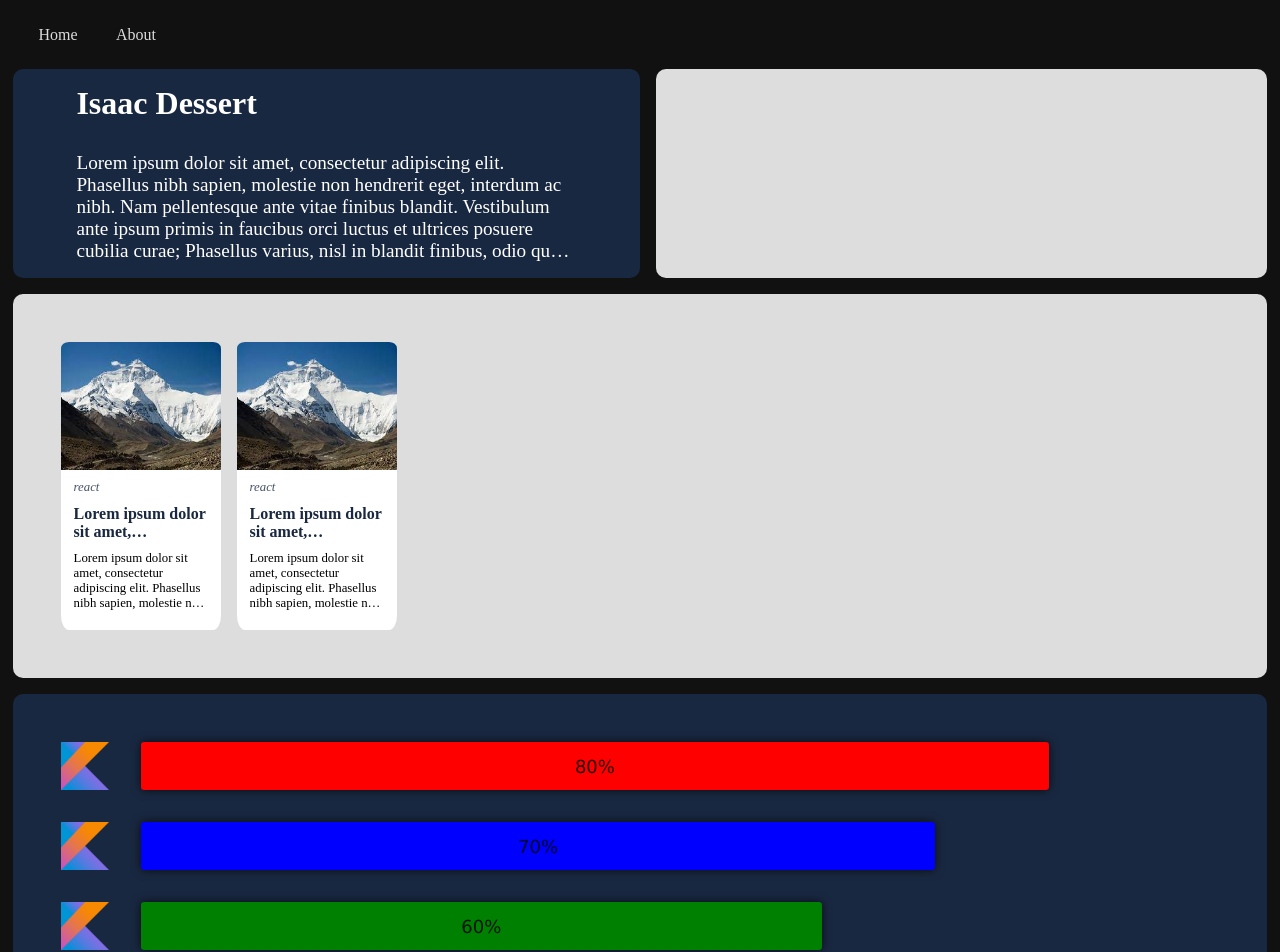
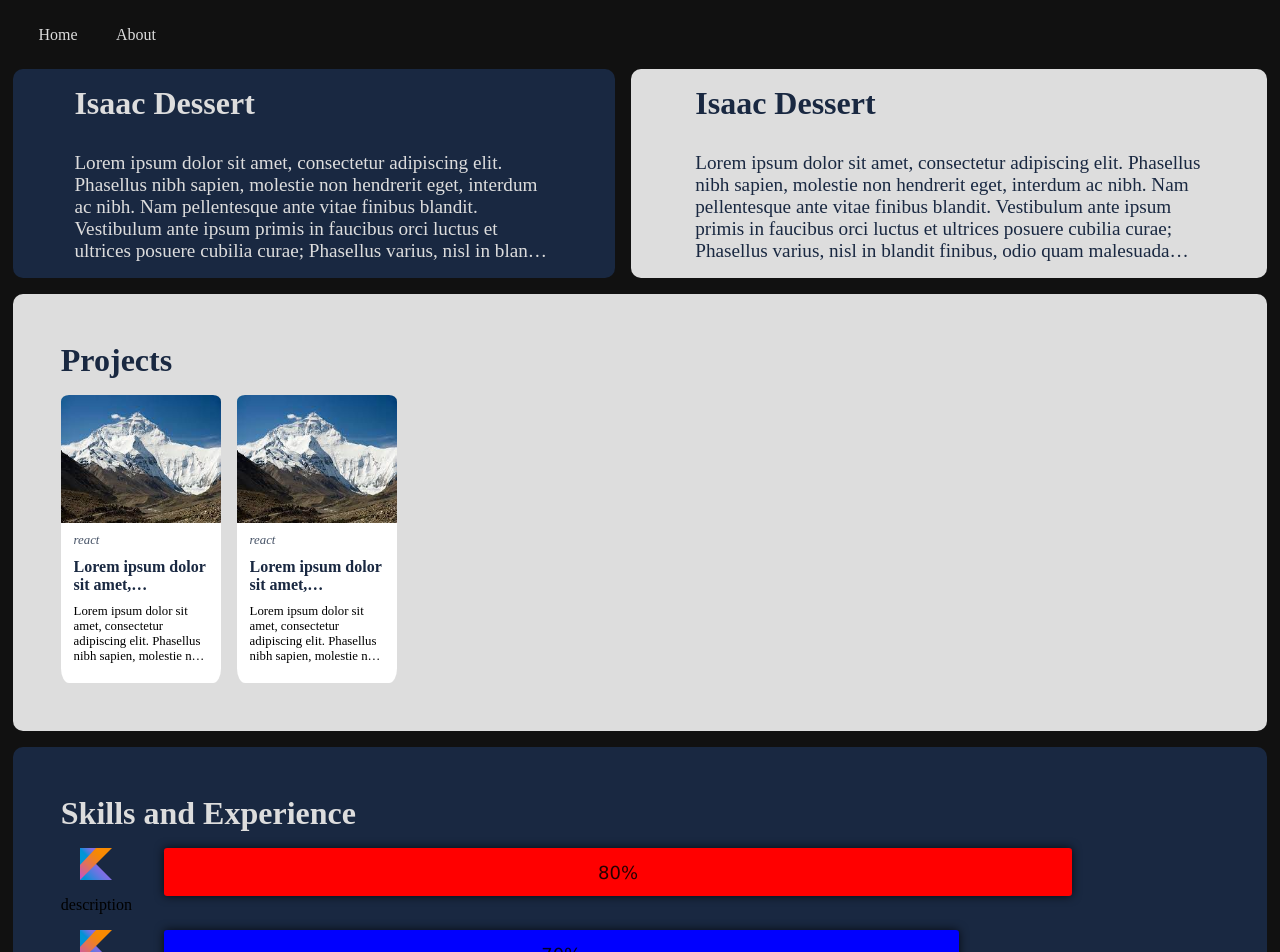
Before and after one commit to codemonckey/Isaac-Dessert-Portfolio, a Next.js app in the folder frontend/coffee-shoppe/: page /about in a window 1280 px wide. Shown: the top 952 px of the page. Built offline with nearby package versions, Linux system fonts and the light colour scheme.

Commit message:
about page dunza

```diff
--- a/frontend/coffee-shoppe/components/ExperienceBar.jsx
+++ b/frontend/coffee-shoppe/components/ExperienceBar.jsx
@@ -18,11 +18,14 @@ const experienceData =[{"image":"icons/Kotlin_Icon.svg.png","color":"red","width
                     return (<div className={styles.skillSet} key={idx}>
                         <div
                             onMouseEnter={() => setAnimated(() => true)}
-                            onAnimationEnd={() => setAnimated(() => false)}>
+                            onAnimationEnd={() => setAnimated(() => false)}
+                            className={bars.imageContainer}
+                           >
                             <img
-                            style={{height: "3em", width: "3em"}}
+                            style={{height: "2em", width: "2em"}}
                             className={animated ? bars.imageSkills : bars.imageSkillsNoAnimation}
                             src={d.image} />
+                            <p>description</p>
                          </div>
                         <div className={bars.bar} style={{background: d.color, "--width-var": d.width + '%'}}>
                                 <div className={bars.barText}>
--- a/frontend/coffee-shoppe/components/ParagraphBlurb.jsx
+++ b/frontend/coffee-shoppe/components/ParagraphBlurb.jsx
@@ -5,8 +5,8 @@ import styles from "../styles/ParagraphBlurb.module.css"
 export const ParagraphBlurb = (props) => {
     return (
       <div className={styles.paragraphContainer}>
-        <p className={styles.header}>{props.header}</p>
-         <p className={styles.text}>{props.text}</p>
+        <p className={styles.header} style={{color: props.color}}>{props.header}</p>
+         <p className={styles.text} style={{color: props.color}}>{props.text}</p>
       </div>
     )
 }
--- a/frontend/coffee-shoppe/pages/about.js
+++ b/frontend/coffee-shoppe/pages/about.js
@@ -13,19 +13,22 @@ function about() {
                 <div className={styles.container}>
 
                     <div className={styles.threeFourthPanel}>
-                        <div className={styles}></div>
-                        <ParagraphBlurb text ={experienceData.text} header = {experienceData.header}/>
+                        <ParagraphBlurb text ={experienceData.text} header = {experienceData.header} color = "#dddddd"/>
                     </div>
                     <div className={styles.quarterPanel}>
+                        <ParagraphBlurb text ={experienceData.text} header = {experienceData.header} color = "#192841" />
                     </div>
                     <div className={styles.odds}>
+                        <p className={styles.section}>Projects</p>
                         <Projects/>
                     </div>
                     <div className={styles.evens}>
+                        <p className={styles.whiteSection}>Skills and Experience</p>
                         <ExperienceBar/>
                     </div>
                     <div className={styles.odds}>
-
+                        <p className={styles.section}>Work Experience</p>
+                        <Projects/>
                     </div>
                 </div>
             <Footer/>
--- a/frontend/coffee-shoppe/styles/Bars.module.css
+++ b/frontend/coffee-shoppe/styles/Bars.module.css
@@ -1,4 +1,3 @@
-
   .flexContainer {
     display: flex;
     flex-direction: column;
@@ -74,6 +73,13 @@
       animation: spin 1s;
     }
 
+    .imageContainer {
+        display: flex;
+        justify-content: center;
+        align-items: center;
+        flex-direction: column;
+    }
+
     @keyframes spin {
         from { transform: rotate(0deg); }
         to { transform: rotate(360deg); }
--- a/frontend/coffee-shoppe/styles/Panels.module.css
+++ b/frontend/coffee-shoppe/styles/Panels.module.css
@@ -2,7 +2,7 @@
     background-color: #192841;
     margin: 0 auto;
     padding: 1em;
-    width: 50%;
+    width: 48%;
     border-radius: 10px;
     animation: fadeinandsides 1s;
 }
@@ -21,6 +21,7 @@
     background-color: #dddddd;
     margin: 0 auto;
     padding: 1em;
+    width: 48%;
     flex-grow: 1;
     border-radius: 10px;
     animation: fadeinandover 1s;
@@ -49,6 +50,9 @@
          -o-animation: fadein 3s; /* Opera < 12.1 */
             animation: fadein 3s;
     border-radius: 10px;
+    display: flex;
+    flex-direction: column;
+    gap: 1em;
 }
 
 .evens {
@@ -62,6 +66,9 @@
     flex-direction: row;
     padding: 3em;
     border-radius: 10px;
+    display: flex;
+    flex-direction: column;
+    gap: 1em;
 }
 
 .container {
@@ -123,3 +130,33 @@
       transform: scale(1);
     }
   }
+
+.section {
+    position: relative;
+    color: #192841;
+    font-size: 2em;
+    font-weight: bold;
+    margin-block-start: 0;
+    margin-block-end: 0;
+    width:84%;
+    overflow: hidden;
+    text-overflow: ellipsis;
+    display: -webkit-box;
+    -webkit-box-orient: vertical;
+    -webkit-line-clamp: 2;
+}
+
+.whiteSection {
+    position: relative;
+    color: #dddddd;
+    font-size: 2em;
+    font-weight: bold;
+    margin-block-start: 0;
+    margin-block-end: 0;
+    width:84%;
+    overflow: hidden;
+    text-overflow: ellipsis;
+    display: -webkit-box;
+    -webkit-box-orient: vertical;
+    -webkit-line-clamp: 2;
+}
--- a/frontend/coffee-shoppe/styles/ParagraphBlurb.module.css
+++ b/frontend/coffee-shoppe/styles/ParagraphBlurb.module.css
@@ -9,7 +9,6 @@
 .text {
     position: relative;
     left: 8%;
-    color: white;
     width:84%;
     font-size: 1.2em;
     margin-block-start: 0;
@@ -24,7 +23,6 @@
 .header {
     position: relative;
     left: 8%;
-    color: white;
     font-size: 2em;
     font-weight: bold;
     margin-block-start: 0;
```
